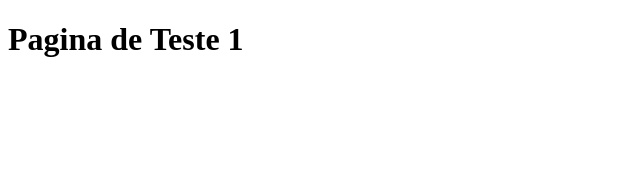
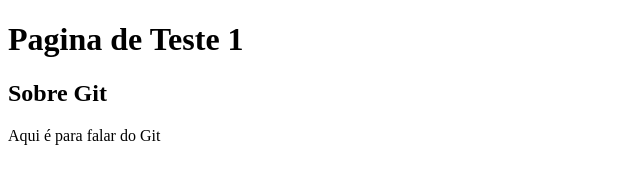
Before and after one commit to kplacido/-gced1, a plain HTML site: page Index.html in a window 1280 px wide. Shown: the whole page, without its empty margins (0-640 px from the left). Drawn offline with Linux system fonts and the light colour scheme.

Commit message:
Update Index.html

```diff
--- a/Index.html
+++ b/Index.html
@@ -11,6 +11,10 @@
             Pagina de Teste 1
         </h1>
     </head>
+    <article>
+        <h2> Sobre Git</h2>
+        <p>Aqui é para falar do Git</p>
+    </article>
 </p>
     </article>
 </body>
```
